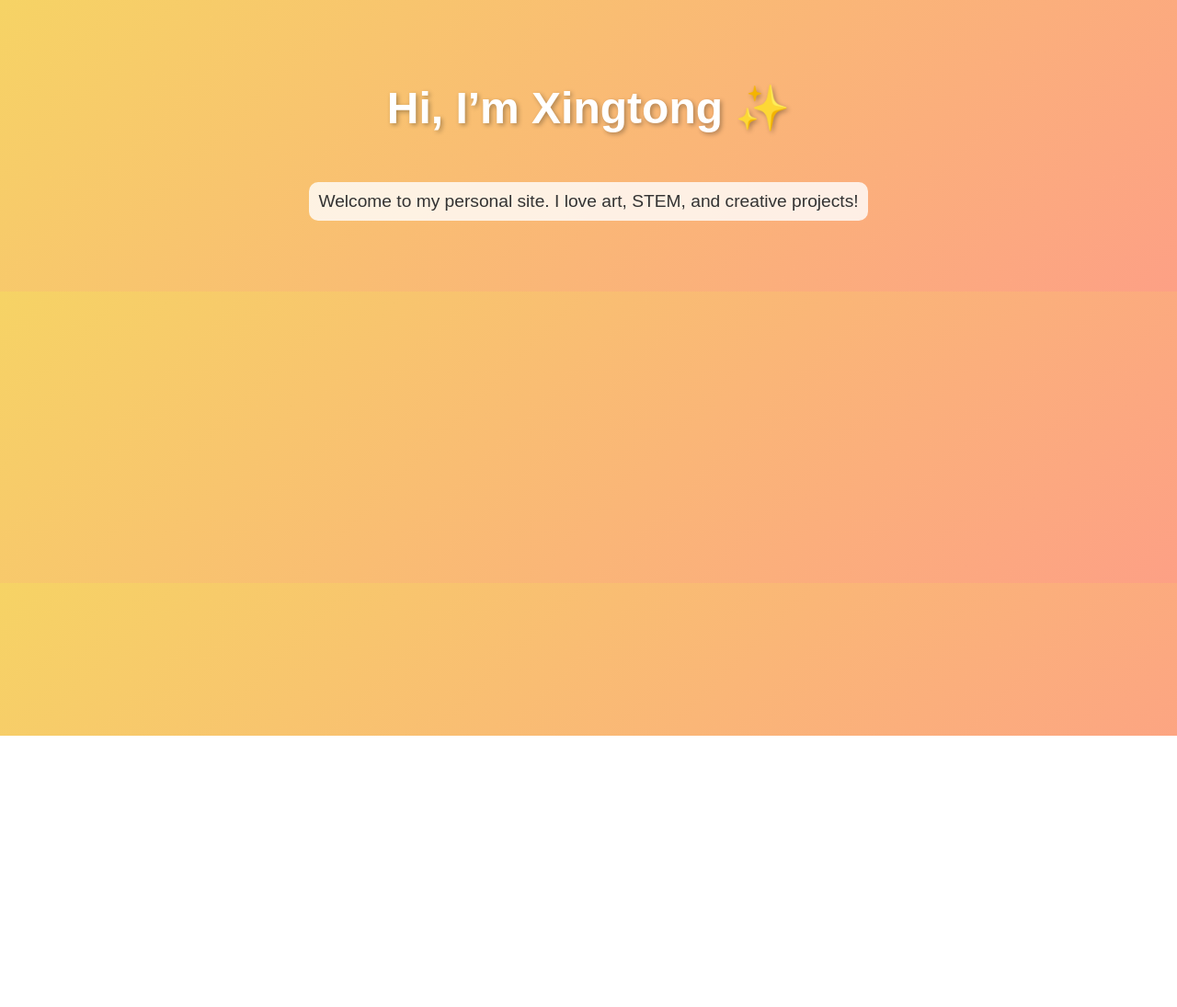
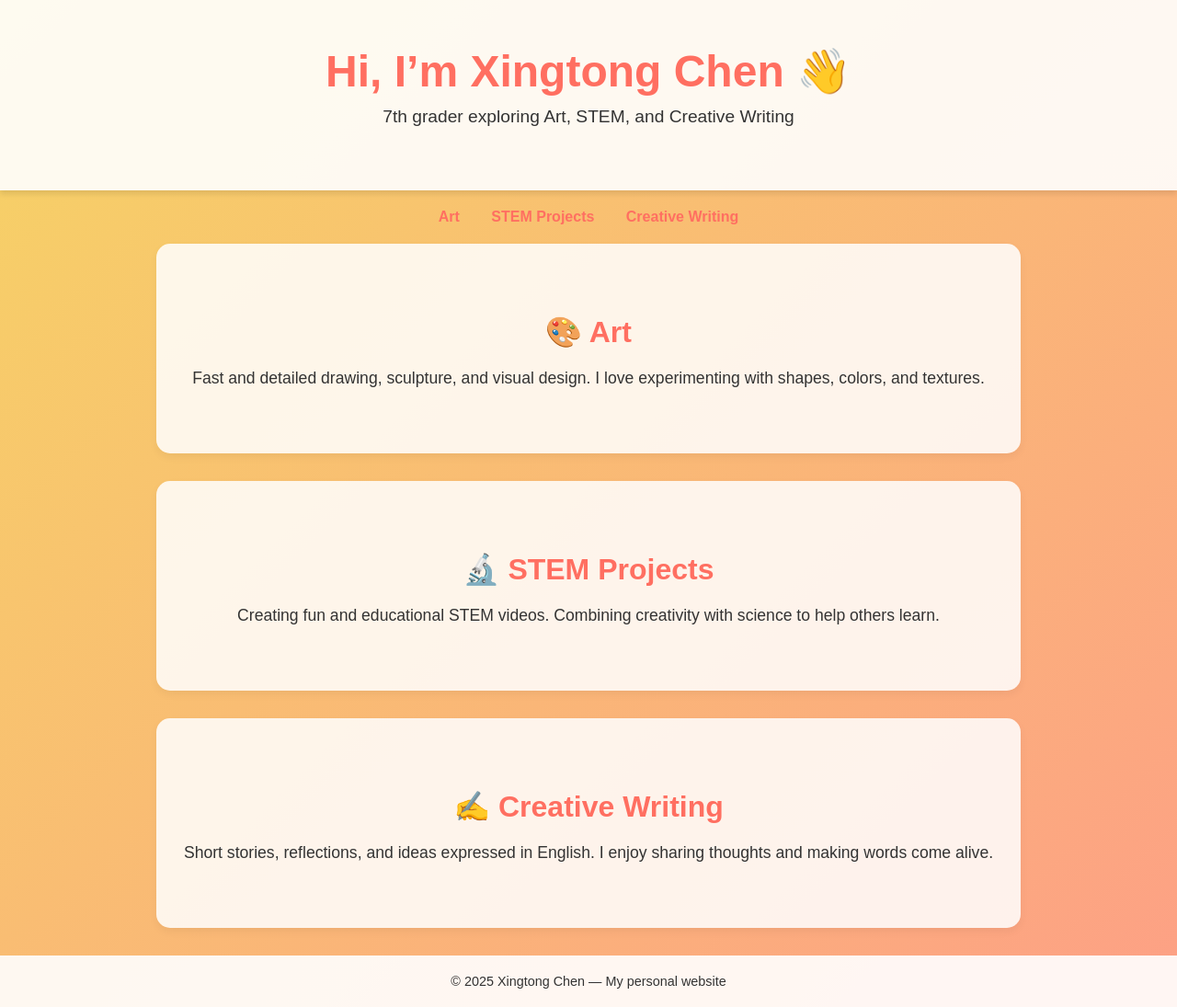
Before and after one commit to Sachow21/xingtong.github.io, a plain HTML site: page index.html in a window 1280 px wide. Shown: the whole page at 92% size. Before the commit the page ends 800 px from the top, so only its background shows below. Drawn offline with Linux system fonts and the light colour scheme.

Commit message:
Update index.html

```diff
--- a/index.html
+++ b/index.html
@@ -1,32 +1,107 @@
 <!DOCTYPE html>
-<html>
+<html lang="en">
 <head>
   <meta charset="UTF-8">
   <title>Xingtong Chen</title>
+  <meta name="viewport" content="width=device-width, initial-scale=1.0">
   <style>
     body {
-      font-family: Arial, sans-serif;
-      background: linear-gradient(135deg, #f6d365 0%, #fda085 100%);
+      font-family: 'Arial', sans-serif;
+      margin: 0;
+      padding: 0;
+      background: linear-gradient(135deg, #f6d365, #fda085);
       color: #333;
+    }
+    header {
+      background: rgba(255, 255, 255, 0.9);
+      padding: 50px 20px;
       text-align: center;
-      padding: 50px;
+      box-shadow: 0 4px 6px rgba(0,0,0,0.1);
     }
-    h1 {
+    header h1 {
+      margin: 0;
       font-size: 3em;
-      color: white;
-      text-shadow: 2px 2px 5px rgba(0,0,0,0.3);
+      color: #ff6f61;
     }
-    p {
+    header p {
       font-size: 1.2em;
-      background: rgba(255,255,255,0.8);
-      padding: 10px;
-      border-radius: 10px;
-      display: inline-block;
+      margin-top: 10px;
+    }
+    section {
+      padding: 50px 20px;
+      max-width: 900px;
+      margin: auto;
+      background: rgba(255,255,255,0.85);
+      border-radius: 15px;
+      margin-bottom: 30px;
+      box-shadow: 0 4px 10px rgba(0,0,0,0.05);
+    }
+    section h2 {
+      color: #ff6f61;
+      font-size: 2em;
+      margin-bottom: 15px;
+      text-align: center;
+    }
+    section p {
+      font-size: 1.1em;
+      line-height: 1.6em;
+      text-align: center;
+    }
+    nav {
+      text-align: center;
+      margin: 20px 0;
+    }
+    nav a {
+      margin: 0 15px;
+      text-decoration: none;
+      color: #ff6f61;
+      font-weight: bold;
+    }
+    nav a:hover {
+      text-decoration: underline;
+    }
+    footer {
+      text-align: center;
+      padding: 20px;
+      font-size: 0.9em;
+      background: rgba(255,255,255,0.9);
     }
   </style>
 </head>
 <body>
-  <h1>Hi, I’m Xingtong ✨</h1>
-  <p>Welcome to my personal site. I love art, STEM, and creative projects!</p>
+
+<header>
+  <h1>Hi, I’m Xingtong Chen 👋</h1>
+  <p>7th grader exploring Art, STEM, and Creative Writing</p>
+</header>
+
+<nav>
+  <a href="#art">Art</a>
+  <a href="#stem">STEM Projects</a>
+  <a href="#writing">Creative Writing</a>
+</nav>
+
+<section id="art">
+  <h2>🎨 Art</h2>
+  <p>Fast and detailed drawing, sculpture, and visual design.
+  I love experimenting with shapes, colors, and textures.</p>
+</section>
+
+<section id="stem">
+  <h2>🔬 STEM Projects</h2>
+  <p>Creating fun and educational STEM videos.
+  Combining creativity with science to help others learn.</p>
+</section>
+
+<section id="writing">
+  <h2>✍️ Creative Writing</h2>
+  <p>Short stories, reflections, and ideas expressed in English.
+  I enjoy sharing thoughts and making words come alive.</p>
+</section>
+
+<footer>
+  &copy; 2025 Xingtong Chen — My personal website
+</footer>
+
 </body>
 </html>
```
